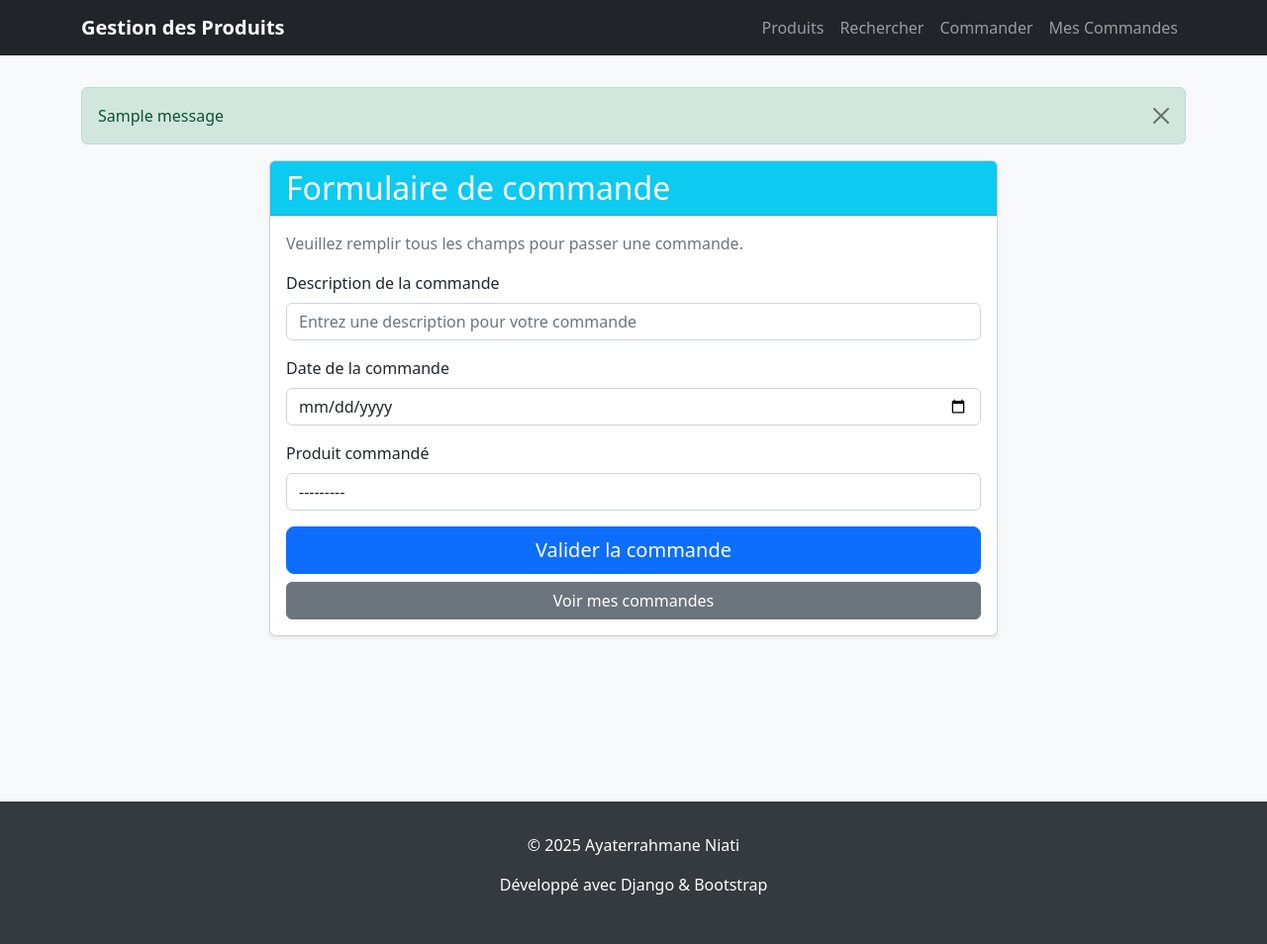
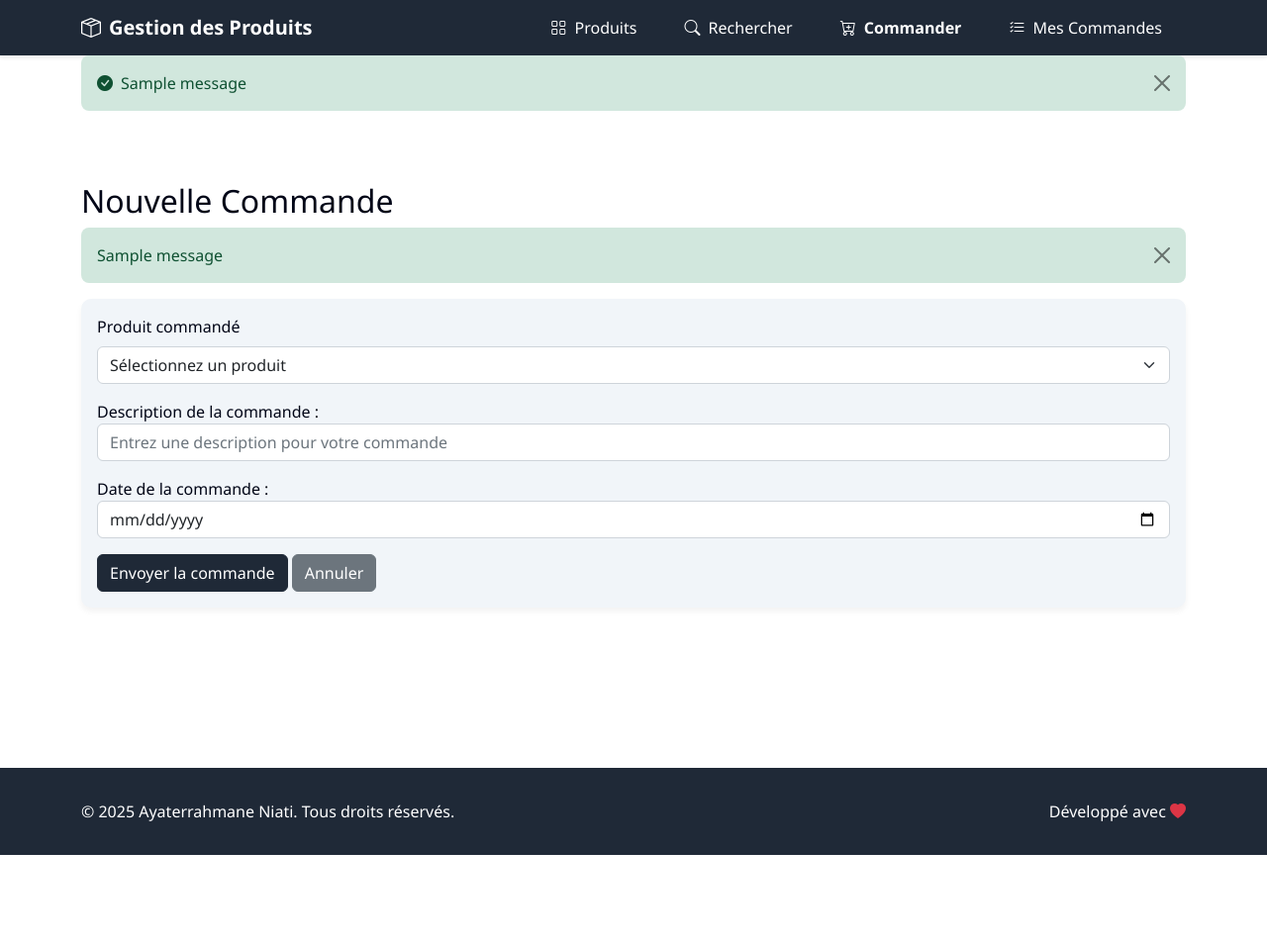
Before and after one commit to aya-nt/Product-Management-System, a Django app: page /commander/ in a window 1280 px wide. Shown: the whole page at 99% size. After the commit the page ends 864 px from the top, so only its background shows below. Run offline with Django 4.2, Linux system fonts and the light colour scheme; data comes from the database, SQL or seed files in the repository; both versions use the stored data as it was after the commit; tables that the repository leaves empty hold one stand-in row (values such as "Sample post"); one stand-in notice (Sample message) is shown; data that the repository does not hold is empty; parts of the project's set-up code (start-up, migrations or seed data) failed here and were passed over.

Commit message:
Initial commit with order management system

```diff
--- a/produit/forms.py
+++ b/produit/forms.py
@@ -1,14 +1,10 @@
 from django import forms
 from .models import Commande
 
-
 class CommandeForm(forms.ModelForm):
-    """
-    ModelForm for creating and editing Commande instances.
-    """
     class Meta:
         model = Commande
-        fields = "__all__"
+        fields = ['Description_cmd', 'Date_cmd']
         widgets = {
             'Description_cmd': forms.TextInput(attrs={
                 'class': 'form-control',
@@ -18,12 +14,14 @@ class CommandeForm(forms.ModelForm):
                 'class': 'form-control',
                 'type': 'date'
             }),
-            'Produit_cmd': forms.Select(attrs={
-                'class': 'form-control'
-            }),
         }
         labels = {
             'Description_cmd': 'Description de la commande',
             'Date_cmd': 'Date de la commande',
-            'Produit_cmd': 'Produit commandé',
         }
+
+    def __init__(self, *args, **kwargs):
+        super(CommandeForm, self).__init__(*args, **kwargs)
+        # Remove the Produit_cmd field from the form since we're handling it manually
+        if 'Produit_cmd' in self.fields:
+            del self.fields['Produit_cmd']
--- a/produit/models.py
+++ b/produit/models.py
@@ -1,3 +1,4 @@
+import uuid
 from django.db import models
 from django.utils import timezone
 
@@ -6,6 +7,7 @@ class Product(models.Model):
     """
     Model representing a product in the database.
     """
+    id = models.UUIDField(primary_key=True, default=uuid.uuid4, editable=False)
     prd_name = models.CharField(max_length=100, verbose_name="Nom du produit")
     prd_price = models.DecimalField(max_digits=10, decimal_places=2, verbose_name="Prix")
     prd_ingredients = models.TextField(verbose_name="Ingrédients", blank=True)
--- a/produit/templates/base.html
+++ b/produit/templates/base.html
@@ -7,33 +7,137 @@
 
     <!-- Bootstrap 5.2 CDN CSS -->
     <link href="https://cdn.jsdelivr.net/npm/bootstrap@5.2.3/dist/css/bootstrap.min.css"
-          rel="stylesheet"
-          integrity="sha384-rbsA2VBKQhggwzxH7pPCaAqO46MgnOM80zW1RWuH61DGLwZJEdK2Kadq2F9CUG65"
-          crossorigin="anonymous">
+          rel="stylesheet">
+
+    <!-- Bootstrap Icons -->
+    <link href="https://cdn.jsdelivr.net/npm/bootstrap-icons@1.10.0/font/bootstrap-icons.css" rel="stylesheet">
+
+    <!-- Bootstrap 5.2 CDN JS Bundle with Popper -->
+    <script src="https://cdn.jsdelivr.net/npm/bootstrap@5.2.3/dist/js/bootstrap.bundle.min.js"></script>
 
     <style>
+        :root {
+            --primary: #1F2937;
+            --secondary: #64748B;
+            --accent: #06B6D4;
+            --bg-light: #F1F5F9;
+            --text-dark: #020617;
+        }
+
         body {
-            background-color: #f8f9fa;
+            background-color: #FFFFFF;
+            color: var(--text-dark);
+            font-family: 'Segoe UI', system-ui, -apple-system, sans-serif;
         }
+
         .navbar {
-            margin-bottom: 2rem;
+            background-color: var(--primary) !important;
+            box-shadow: 0 2px 4px rgba(0,0,0,0.1);
         }
+
+        .navbar-brand, .nav-link {
+            color: white !important;
+        }
+
+        .nav-link {
+            transition: all 0.3s ease;
+            position: relative;
+            margin: 0 0.5rem;
+            padding: 0.5rem 1rem !important;
+            border-radius: 6px;
+        }
+
+        .nav-link:hover {
+            background-color: rgba(255, 255, 255, 0.1);
+        }
+
+        .nav-link.active {
+            font-weight: 600;
+        }
+
         .content-wrapper {
             min-height: calc(100vh - 200px);
+            padding: 2rem 0;
         }
+
         footer {
+            background-color: var(--primary);
+            color: white;
+            padding: 2rem 0;
             margin-top: 3rem;
-            padding: 2rem 0;
-            background-color: #343a40;
+        }
+
+        .btn-primary {
+            background-color: var(--primary);
+            border-color: var(--primary);
+        }
+
+        .btn-primary:hover {
+            background-color: #111827;
+            border-color: #111827;
+        }
+
+        .btn-outline-primary {
+            color: var(--primary);
+            border-color: var(--primary);
+        }
+
+        .btn-outline-primary:hover {
+            background-color: var(--primary);
+            border-color: var(--primary);
+        }
+
+        .form-control:focus, .form-select:focus {
+            border-color: var(--accent);
+            box-shadow: 0 0 0 0.25rem rgba(6, 182, 212, 0.25);
+        }
+
+        .alert {
+            border: none;
+            border-radius: 8px;
+        }
+
+        .card {
+            border: none;
+            border-radius: 10px;
+            box-shadow: 0 4px 6px rgba(0, 0, 0, 0.05);
+            transition: transform 0.3s ease, box-shadow 0.3s ease;
+            background-color: var(--bg-light);
+        }
+
+        .card:hover {
+            transform: translateY(-2px);
+            box-shadow: 0 6px 12px rgba(0, 0, 0, 0.1);
+        }
+
+        .table {
+            --bs-table-bg: transparent;
+        }
+
+        .table thead th {
+            background-color: var(--primary);
             color: white;
+            border-color: var(--primary);
+        }
+
+        .table-hover tbody tr:hover {
+            background-color: rgba(6, 182, 212, 0.05);
+        }
+
+        .badge {
+            padding: 0.5em 0.8em;
+            font-weight: 500;
         }
     </style>
+
+    {% block extra_css %}{% endblock %}
 </head>
 <body>
     <!-- Navigation Bar -->
-    <nav class="navbar navbar-expand-lg navbar-dark bg-dark">
+    <nav class="navbar navbar-expand-lg navbar-dark">
         <div class="container">
-            <a class="navbar-brand" href="{% url 'list_produits' %}">
+            <a class="navbar-brand d-flex align-items-center" href="{% url 'list_produits' %}">
+                <i class="bi bi-box-seam me-2"></i>
                 <strong>Gestion des Produits</strong>
             </a>
             <button class="navbar-toggler" type="button" data-bs-toggle="collapse" data-bs-target="#navbarNav">
@@ -42,16 +146,28 @@
             <div class="collapse navbar-collapse" id="navbarNav">
                 <ul class="navbar-nav ms-auto">
                     <li class="nav-item">
-                        <a class="nav-link" href="{% url 'list_produits' %}">Produits</a>
+                        <a class="nav-link {% if request.resolver_match.url_name == 'list_produits' %}active{% endif %}"
+                           href="{% url 'list_produits' %}">
+                            <i class="bi bi-grid me-1"></i> Produits
+                        </a>
                     </li>
                     <li class="nav-item">
-                        <a class="nav-link" href="{% url 'search_product' %}">Rechercher</a>
+                        <a class="nav-link {% if request.resolver_match.url_name == 'search_product' %}active{% endif %}"
+                           href="{% url 'search_product' %}">
+                            <i class="bi bi-search me-1"></i> Rechercher
+                        </a>
                     </li>
                     <li class="nav-item">
-                        <a class="nav-link" href="{% url 'commander' %}">Commander</a>
+                        <a class="nav-link {% if request.resolver_match.url_name == 'commander' %}active{% endif %}"
+                           href="{% url 'commander' %}">
+                            <i class="bi bi-cart-plus me-1"></i> Commander
+                        </a>
                     </li>
                     <li class="nav-item">
-                        <a class="nav-link" href="{% url 'CmdList' %}">Mes Commandes</a>
+                        <a class="nav-link {% if request.resolver_match.url_name == 'CmdList' %}active{% endif %}"
+                           href="{% url 'CmdList' %}">
+                            <i class="bi bi-list-check me-1"></i> Mes Commandes
+                        </a>
                     </li>
                 </ul>
             </div>
@@ -63,30 +179,41 @@
         {% if messages %}
             {% for message in messages %}
                 <div class="alert alert-{{ message.tags }} alert-dismissible fade show" role="alert">
-                    {{ message }}
-                    <button type="button" class="btn-close" data-bs-dismiss="alert"></button>
+                    <div class="d-flex align-items-center">
+                        {% if message.tags == 'success' %}
+                            <i class="bi bi-check-circle-fill me-2"></i>
+                        {% elif message.tags == 'error' %}
+                            <i class="bi bi-exclamation-triangle-fill me-2"></i>
+                        {% endif %}
+                        <div>{{ message }}</div>
+                    </div>
+                    <button type="button" class="btn-close" data-bs-dismiss="alert" aria-label="Close"></button>
                 </div>
             {% endfor %}
         {% endif %}
     </div>
 
     <!-- Main Content -->
-    <div class="container content-wrapper">
+    <div class="content-wrapper">
         {% block content %}
         {% endblock %}
     </div>
 
     <!-- Footer -->
-    <footer class="text-center">
+    <footer>
         <div class="container">
-            <p>&copy; 2025 Ayaterrahmane Niati</p>
-            <p>Développé avec Django & Bootstrap</p>
+            <div class="row">
+                <div class="col-md-6 text-center text-md-start mb-3 mb-md-0">
+                    <p class="mb-0">&copy; 2025 Ayaterrahmane Niati. Tous droits réservés.</p>
+                </div>
+                <div class="col-md-6 text-center text-md-end">
+                    <p class="mb-0">Développé avec <i class="bi bi-heart-fill text-danger"></i> </p>
+                </div>
+            </div>
         </div>
     </footer>
 
-    <!-- Bootstrap 5.2 CDN JS -->
-    <script src="https://cdn.jsdelivr.net/npm/bootstrap@5.2.3/dist/js/bootstrap.bundle.min.js"
-            integrity="sha384-kenU1KFdBIe4zVF0s0G1M5b4hcpxyD9F7jL+jjXkk+Q2h455rYXK/7HAuoJl+0I4"
-            crossorigin="anonymous"></script>
+
+    {% block extra_js %}{% endblock %}
 </body>
 </html>
--- a/produit/templates/commande.html
+++ b/produit/templates/commande.html
@@ -1,60 +1,47 @@
 {% extends 'base.html' %}
 
-{% block title %}Passer une Commande{% endblock %}
+{% block title %}Nouvelle Commande{% endblock %}
 
 {% block content %}
-<div class="row">
-    <div class="col-md-8 offset-md-2">
-        <div class="card shadow-sm">
-            <div class="card-header bg-info text-white">
-                <h2 class="mb-0">Formulaire de commande</h2>
+<div class="container mt-4">
+    <h2>Nouvelle Commande</h2>
+
+    {% if messages %}
+        {% for message in messages %}
+            <div class="alert alert-{{ message.tags }} alert-dismissible fade show" role="alert">
+                {{ message }}
+                <button type="button" class="btn-close" data-bs-dismiss="alert" aria-label="Close"></button>
             </div>
-            <div class="card-body">
-                <p class="text-muted">{{ message }}</p>
+        {% endfor %}
+    {% endif %}
 
-                <form method="POST">
-                    {% csrf_token %}
+    <div class="card">
+        <div class="card-body">
+            <form method="post">
+                {% csrf_token %}
 
-                    <div class="mb-3">
-                        <label for="{{ form.Description_cmd.id_for_label }}" class="form-label">
-                            {{ form.Description_cmd.label }}
-                        </label>
-                        {{ form.Description_cmd }}
-                        {% if form.Description_cmd.errors %}
-                            <div class="text-danger">{{ form.Description_cmd.errors }}</div>
-                        {% endif %}
-                    </div>
+                <div class="mb-3">
+                    <label for="Produit_cmd" class="form-label">Produit commandé</label>
+                    <select name="Produit_cmd" class="form-select" id="Produit_cmd" required>
+                        <option value="">Sélectionnez un produit</option>
+                        {% for product in products %}
+                            <option value="{{ product.id }}">
+                                {{ product.name }} - {{ product.price }} DA
+                            </option>
+                        {% endfor %}
+                    </select>
+                    {% if form.Produit_cmd.errors %}
+                        <div class="text-danger">
+                            {{ form.Produit_cmd.errors }}
+                        </div>
+                    {% endif %}
+                </div>
 
-                    <div class="mb-3">
-                        <label for="{{ form.Date_cmd.id_for_label }}" class="form-label">
-                            {{ form.Date_cmd.label }}
-                        </label>
-                        {{ form.Date_cmd }}
-                        {% if form.Date_cmd.errors %}
-                            <div class="text-danger">{{ form.Date_cmd.errors }}</div>
-                        {% endif %}
-                    </div>
+                {{ form.as_p }}
 
-                    <div class="mb-3">
-                        <label for="{{ form.Produit_cmd.id_for_label }}" class="form-label">
-                            {{ form.Produit_cmd.label }}
-                        </label>
-                        {{ form.Produit_cmd }}
-                        {% if form.Produit_cmd.errors %}
-                            <div class="text-danger">{{ form.Produit_cmd.errors }}</div>
-                        {% endif %}
-                    </div>
-
-                    <div class="d-grid gap-2">
-                        <button type="submit" class="btn btn-primary btn-lg">
-                            Valider la commande
-                        </button>
-                        <a href="{% url 'CmdList' %}" class="btn btn-secondary">
-                            Voir mes commandes
-                        </a>
-                    </div>
-                </form>
-            </div>
+                <button type="submit" class="btn btn-primary">Envoyer la commande</button>
+                <a href="{% url 'CmdList' %}" class="btn btn-secondary">Annuler</a>
+            </form>
         </div>
     </div>
 </div>
--- a/produit/urls.py
+++ b/produit/urls.py
@@ -5,7 +5,7 @@ from . import views
 urlpatterns = [
     # Root URL redirect to product list
     path('', RedirectView.as_view(url='/list_produits/', permanent=False), name='home'),
-
+    path('commandes/delete/<int:commande_id>/', views.delete_commande, name='delete_commande'),
     # Product URLs
     path('list_produits/', views.afficher_produits, name='list_produits'),
     path('search_product/', views.rechercher_produits, name='search_product'),
--- a/produit/views.py
+++ b/produit/views.py
@@ -1,5 +1,6 @@
 from django.shortcuts import render, redirect, get_object_or_404
 from django.contrib import messages
+from django.views.decorators.http import require_http_methods
 from .models import Product, Commande
 from .forms import CommandeForm
 import os
@@ -9,6 +10,13 @@ supabase: Client = create_client(
     os.environ.get("VITE_SUPABASE_URL"),
     os.environ.get("VITE_SUPABASE_ANON_KEY") or os.environ.get("VITE_SUPABASE_SUPABASE_ANON_KEY")
 )
+
+@require_http_methods(["POST"])
+def delete_commande(request, commande_id):
+    commande = get_object_or_404(Commande, id=commande_id)
+    commande.delete()
+    messages.success(request, 'La commande a été supprimée avec succès.')
+    return redirect('CmdList')
 
 
 def afficher_produits(request):
@@ -89,22 +97,62 @@ def rechercher_produits(request):
 
 
 def commander_prd(request):
-    """
-    Create a new order (commande).
-    URL: /commander/
-    """
+    # Fetch products from Supabase
+    try:
+        response = supabase.table("products").select("*").execute()
+        products = response.data
+    except Exception as e:
+        print(f"ERROR fetching products from Supabase: {str(e)}")
+        products = []
+        messages.error(request, "Erreur lors du chargement des produits. Veuillez réessayer plus tard.")
+
     if request.method == 'POST':
         form = CommandeForm(request.POST)
 
         if form.is_valid():
-            form.save()
-            messages.success(request, 'Commande envoyée avec succès!')
-            return redirect('commander')
+            try:
+                product_id = request.POST.get('Produit_cmd')
+                if not product_id:
+                    raise forms.ValidationError("Veuillez sélectionner un produit")
+
+                # Get the selected product from Supabase
+                response = supabase.table("products").select("*").eq("id", product_id).execute()
+                if not response.data:
+                    raise Exception("Produit sélectionné non trouvé")
+
+                product_data = response.data[0]
+
+                # Create or update the local Product instance
+                product, created = Product.objects.update_or_create(
+                    id=product_data['id'],
+                    defaults={
+                        'prd_name': product_data['name'],
+                        'prd_price': product_data['price'],
+                        'prd_ingredients': product_data.get('ingredients', '')
+                    }
+                )
+
+                # Create the order
+                commande = Commande(
+                    Description_cmd=form.cleaned_data['Description_cmd'],
+                    Date_cmd=form.cleaned_data['Date_cmd'],
+                    Produit_cmd=product
+                )
+                commande.save()
+
+                messages.success(request, 'Commande envoyée avec succès!')
+                return redirect('CmdList')
+
+            except Exception as e:
+                print(f"Error creating order: {e}")
+                messages.error(request, f"Erreur lors de l'envoi de la commande: {str(e)}")
     else:
         form = CommandeForm()
 
-    message = "Veuillez remplir tous les champs pour passer une commande."
-    return render(request, "commande.html", {"form": form, "message": message})
+    return render(request, 'commande.html', {
+        'form': form,
+        'products': products
+    })
 
 
 def afficher_cmd(request):
@@ -112,8 +160,10 @@ def afficher_cmd(request):
     Display all orders (commandes).
     URL: /commandes/
     """
-    cmds = Commande.objects.all()
-    return render(request, "CmdList.html", {"commandes": cmds})
+    # Get all orders from the database
+    commandes = Commande.objects.select_related('Produit_cmd').all().order_by('-Date_cmd')
+
+    return render(request, 'CmdList.html', {'commandes': commandes})
 
 
 def edit_cmd(request, pk):
```
Also changed, not shown: config/settings.py (+11 -0 lines), produit/templates/CmdList.html (+65 -28 lines), db.sqlite3, produit/migrations/0002_alter_product_id.py (added).
